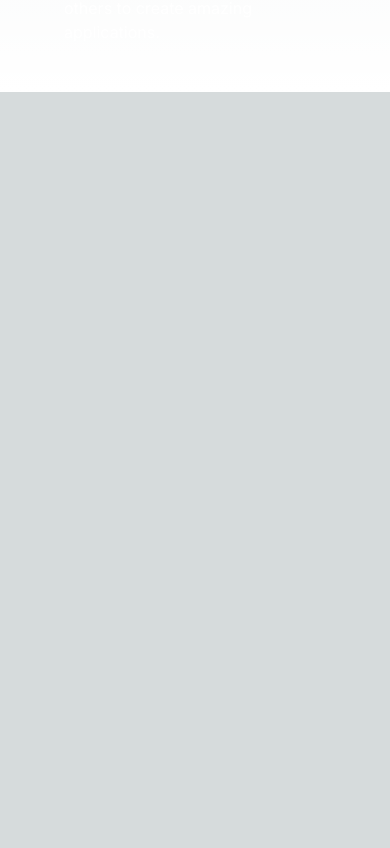
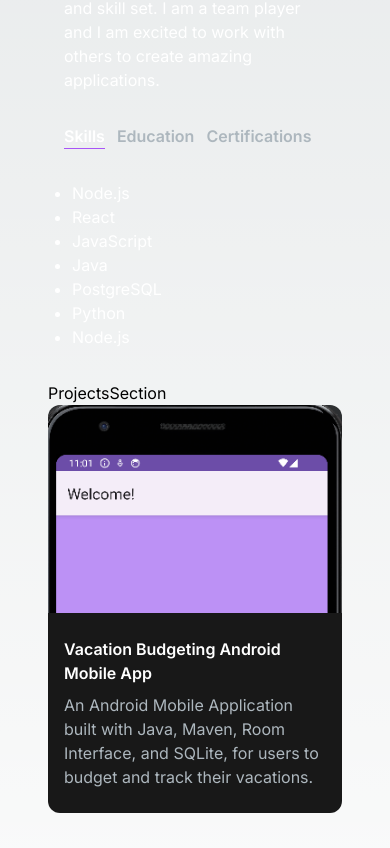
Before and after one commit to ladukeisaiah/portfolio-website, a Next.js app: page / in a window 390 px wide. Shown: the part 1256-2104 px from the top of the page. Before the commit the page ends 1348 px from the top, so only its background shows below. Built offline with nearby package versions, Linux system fonts and the light colour scheme.

Commit message:
feat:About Section added, TabButton added for providing information in the About section on skills, education, and certs, ProjectsSection added, Project Cards for the projects section also added.

```diff
--- a/src/app/Components/AboutSection.jsx
+++ b/src/app/Components/AboutSection.jsx
@@ -1,20 +1,94 @@
-import React from 'react';
+"use client";
+import React, { useTransition, useState } from 'react';
 import Image from "next/image";
+import TabButton from './TabButton';
+
+
+const TAB_DATA = [
+  {
+    title: "Skills",
+    id: "skills",
+    content: (
+      <ul className='list-disc pl-2'>
+      <li>Node.js</li>
+      <li>React</li>
+      <li>JavaScript</li>
+      <li>Java</li>
+      <li>PostgreSQL</li>
+      <li>Python</li>
+      <li>Node.js</li>
+      </ul>
+    )
+  },
+  {
+    title: "Education",
+    id: "education",
+    content: (
+      <ul className='list-disc pl-2'>
+      <li>Western Governor's University, Utah</li>
+      </ul>
+    )
+  },
+  {
+    title: "Certifications",
+    id: "certifications",
+    content: (
+      <ul className='list-disc pl-2'>
+      <li>AWS Cloud Practicioner</li>
+      <li>CompTIA Project+ Certified</li>
+      <li>Google IT Support Professional</li>
+      </ul>
+    ),
+  },
+
+];
 
 const AboutSection = () => {
+
+  const [tab, setTab] = useState("skills");
+  const [isPending, startTransition] = useTransition();
+
+  const handleTabChange = (id) => {
+    startTransition(() => {
+      setTab(id);
+    });
+  };
+
   return (
     <section className='text-white'>
         <div className='md:grid md:grid-cols-2 gap-8 items-center py-8 px-4 xl:gap-16 sm:py-16 xl:px-16'>
         <Image src="/images/about-page-image.png" width={500} height={500} />
-        <div>
-            <h2>About Me</h2>
-            <p>I am a full stack web developer with a passion for creating
+        <div className='mt-4 md:mt-0 text-left flex flex-col h-full'>
+            <h2 className='text-4xl font-bold text-white mb-4'>About Me</h2>
+            <p className='text-base md:text-lg'>
+              I am a full stack web developer with a passion for creating
                 interactive and responsive web applications. I have experience
                 working with JavaScript, React, Node.js, PostgreSQL, Java, Python,
                 HTML, CSS, and Git. I am a fast learner, who is always looking to
                 expand my knowledge and skill set. I am a team player and I am
                 excited to work with others to create amazing applications.
             </p>
+            <div className='flex flex-row mt-8'>
+              <TabButton selectTab={() => handleTabChange("skills")}
+              active={tab === "skills"}
+              >
+              {" "}
+              Skills{" "}
+              </TabButton>
+              <TabButton selectTab={() => handleTabChange("education")}
+              active={tab === "education"}
+              >
+              {" "}
+              Education{" "}
+              </TabButton>
+              <TabButton selectTab={() => handleTabChange("certifications")}
+              active={tab === "certifications"}
+              >
+              {" "}
+              Certifications{" "}
+              </TabButton>
+            </div>
+            <div className='mt-8'>{TAB_DATA.find((t) => t.id === tab).content}</div>
         </div>
         </div>
     </section>
--- a/src/app/Components/HeroSection.jsx
+++ b/src/app/Components/HeroSection.jsx
@@ -22,6 +22,8 @@ const HeroSection = () => {
                                 'A Software Engineer',
                                 1000,
                                 'A UX/UI Designer',
+                                1000,
+                                'A Mobile App Developer',
                                 1000
                             ]}
                             wrapper="span"
--- /dev/null
+++ b/src/app/Components/ProjectCard.jsx
@@ -0,0 +1,31 @@
+import React from 'react';
+import { CodeBracketIcon, EyeIcon } from '@heroicons/react/24/solid';
+import Link from "next/link";
+
+const ProjectCard = ({ imgUrl, title, description, gitUrl, previewUrl }) => {
+  return (
+    <div>
+        <div className="h-52 md:h-72 rounded-t-xl relative group"
+        style={{ background: `url(${imgUrl})`, backgroundSize: "cover"}}>
+            <div className='overlay flex items-center justify-center absolute top-0 left-0 w-full h-full bg-[#181818] bg-opacity-0 hidden group-hover:flex group-hover:bg-opacity-80 transition-all duration-500 '>
+            <Link href={gitUrl}
+            className='h-14 w-14 mr-2 border-2 relative rounded-full border-[#ADB7BE] hover:border-white group/link'
+            >
+            <CodeBracketIcon className='h-10 w-10 text-[#ADB7BE] absolute top-1/2 left-1/2 transform -translate-x-1/2 -translate-y-1/2 cursor-pointer group-hover/link:text-white ' />
+            </Link>
+            <Link href={previewUrl}
+            className='h-14 w-14 border-2 relative rounded-full border-[#ADB7BE] hover:border-white group/link'
+            >
+            <EyeIcon className='h-10 w-10 text-[#ADB7BE] absolute top-1/2 left-1/2 transform -translate-x-1/2 -translate-y-1/2 cursor-pointer group-hover/link:text-white ' />
+            </Link>
+            </div>
+        </div>
+        <div className='text-white rounded-b-xl bg-[#181818] py-6 px-4'>
+            <h5 className='font-xl font-semibold mb-2'>{title}</h5>
+            <p className='text-[#ADB7BE]'>{description}</p>
+        </div>
+    </div>
+  )
+}
+
+export default ProjectCard
--- /dev/null
+++ b/src/app/Components/ProjectsSection.jsx
@@ -0,0 +1,34 @@
+import React from 'react';
+import ProjectCard from './ProjectCard';
+
+const projectsData = [
+    {
+        id: 1,
+        title: "Vacation Budgeting Android Mobile App",
+        description: "An Android Mobile Application built with Java, Maven, Room Interface, and SQLite, for users to budget and track their vacations.",
+        image: "/images/projects/VACAYBUDMAIN.png",
+        tag: ["All", "Mobile"],
+        gitUrl: "https://github.com/ladukeisaiah/Capstone-Android-Mobile-Application/tree/dev-capstone-branch",
+        previewUrl: "/"
+    },
+    {
+        id: 2,
+        title: "Blog Post Website",
+        description: "A blog website built with HTML, CSS, & JS, for sharing posts on forestry and allowing users to post their own blogs to the site as well.",
+        image: "",
+        tag: ["All", "Web"],
+        gitUrl: "ladukeisaiah.github.io/trial-by-fire/",
+        previewUrl: "/"
+    },
+]
+
+const ProjectsSection = () => {
+  return (
+    <>
+    <div>ProjectsSection</div>
+    <div>{projectsData.map((project) => <ProjectCard key={project.id} title={project.title} description={project.description} imgUrl={project.image}  />)}</div>
+    </>
+  );
+};
+
+export default ProjectsSection
--- /dev/null
+++ b/src/app/Components/TabButton.jsx
@@ -0,0 +1,14 @@
+import React from 'react'
+
+const TabButton = ({ active, selectTab, children }) => {
+    const buttonClasses = active ? "text-white border-b border-purple-500" : "text-[#ADB7BE]"
+  return (
+    <button onClick={selectTab}>
+        <p className={`mr-3 font-semibold hover:text-white ${buttonClasses}`}>
+        {children}
+        </p>
+    </button>
+  )
+}
+
+export default TabButton
--- a/src/app/page.js
+++ b/src/app/page.js
@@ -2,6 +2,7 @@ import Image from "next/image";
 import HeroSection from "./Components/HeroSection";
 import Navbar from "./Components/Navbar";
 import AboutSection from "./Components/AboutSection";
+import ProjectsSection from "./Components/ProjectsSection";
 
 export default function Home() {
   return (
@@ -10,6 +11,7 @@ export default function Home() {
       <div class="container mt-28 mx-auto px-12 py-4">
         <HeroSection />
         <AboutSection />
+        <ProjectsSection />
         </div>
     </main>
   );
```
Also changed, not shown: public/images/projects/VACAYBUDMAIN.png (added).
